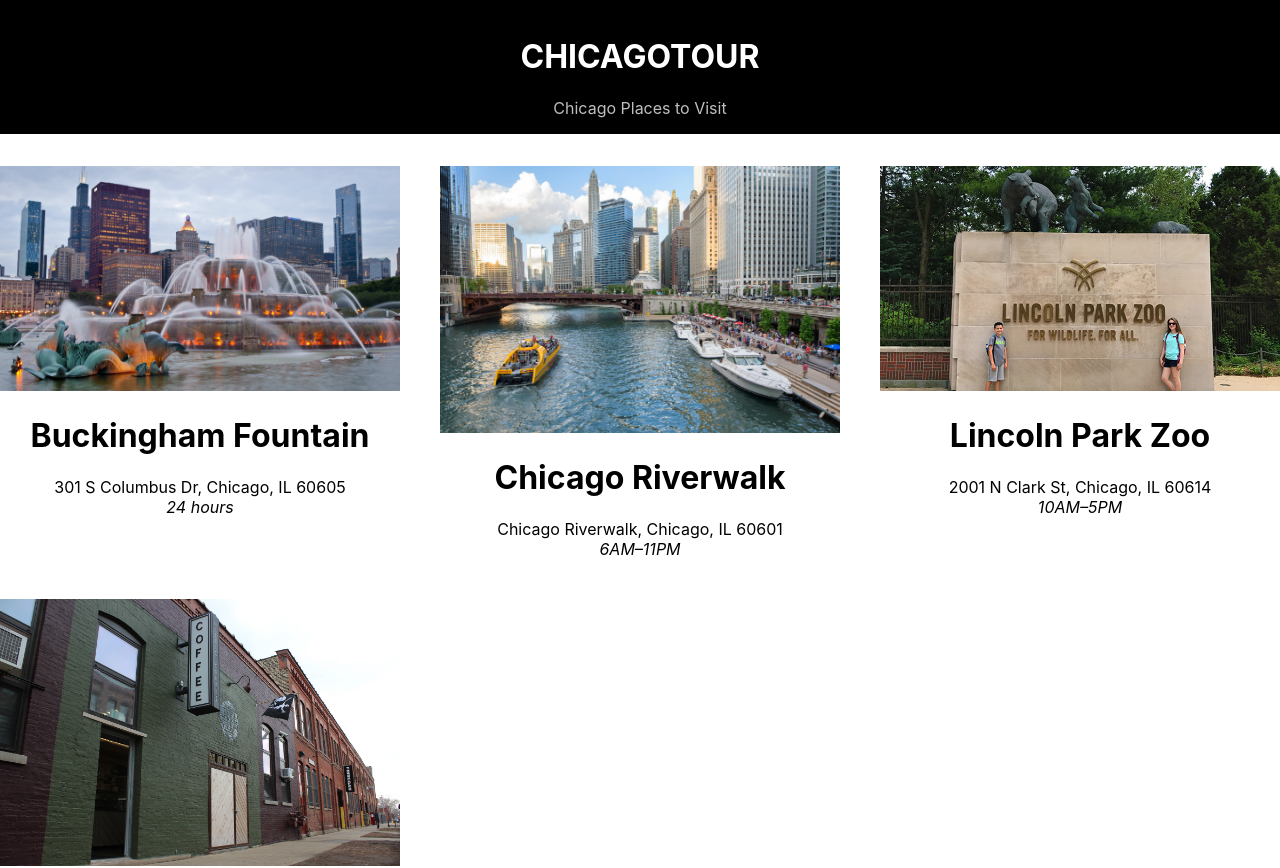
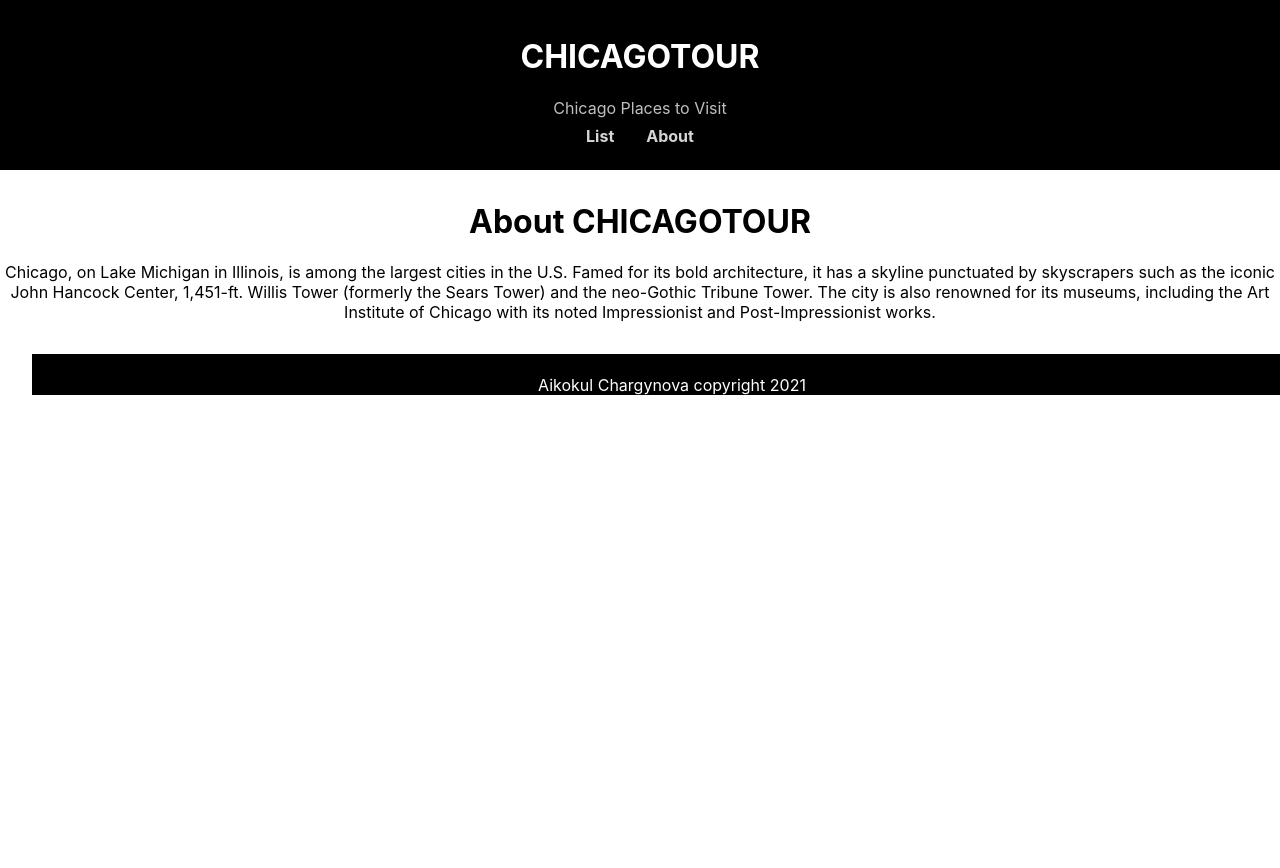
Before and after one commit to Aika586/chicagotour, a React (Create React App) app: page /#/about in a window 1280 px wide. Shown: the top 868 px of the page. After the commit the page ends 800 px from the top, so only its background shows below. Built offline with nearby package versions, Linux system fonts and the light colour scheme.

Commit message:
added routes

```diff
--- a/package.json
+++ b/package.json
@@ -8,6 +8,7 @@
     "@testing-library/user-event": "^12.8.3",
     "react": "^17.0.2",
     "react-dom": "^17.0.2",
+    "react-router-dom": "^6.0.2",
     "react-scripts": "4.0.3",
     "web-vitals": "^1.1.2"
   },
--- /dev/null
+++ b/src/About.js
@@ -0,0 +1,21 @@
+import React from 'react'
+
+ const About = () => {
+    return (
+        <div className="About">
+           <h1>About CHICAGOTOUR</h1>
+            <p>Chicago, on Lake Michigan in Illinois, is among the largest cities in
+      the U.S. Famed for its bold architecture, it has a skyline punctuated by skyscrapers such as
+      the iconic John Hancock Center, 1,451-ft.
+      Willis Tower (formerly the Sears Tower) and the neo-Gothic Tribune Tower.
+      The city is also renowned for its museums,
+      including the Art Institute of Chicago with its noted
+      Impressionist and Post-Impressionist works.
+            </p>
+
+        </div>
+    )
+}
+
+
+export default About
--- a/src/App.js
+++ b/src/App.js
@@ -3,21 +3,36 @@
 import Title from './Title';
 import PLACEList from './PLACEList';
 import Footer from './Footer';
+import About from './About';
+import {HashRouter as Router, Routes, Route} from 'react-router-dom'
+import PLACESDetails from './PLACESDetails'
 
 function App() {
 
 
   return (
 
+    <Router>
+
+
     <div className="App">
+
       <Title/>
-      <PLACEList/>
+      <Routes>
+      <Route path="/" element={<PLACEList/>}/>
+      <Route path="/about" element={<About/>}/>
+      <Route path="/details/:id" element={<PLACESDetails/>} />
+
+      </Routes>
       <Footer/>
+
+
+      </div>
 
 
 
 
-      </div>
+      </Router>
 
 
   );
--- a/src/Footer.js
+++ b/src/Footer.js
@@ -5,7 +5,7 @@
 export default function Footer() {
     return (
         <div className="Footer">
-            <p className="Footer-title">Alan Rakymzhan copyright 2021 </p>
+            <p className="Footer-title">Aikokul Chargynova copyright 2021 </p>
 
         </div>
     )
--- a/src/PLACEList.js
+++ b/src/PLACEList.js
@@ -6,8 +6,10 @@
 
 export default function PLACEList() {
 
-    const places = data.map(({ title, address, images,hours }) => {
-  return <PLACESSpace key={title}
+    const places = data.map(({ title, address, images,hours }, i) => {
+  return <PLACESSpace
+                    id={i}
+                    key={title}
                     name={title}
                     address={address} image={images[0]}
                     hours={hours} />;
--- /dev/null
+++ b/src/PLACESDetails.js
@@ -0,0 +1,26 @@
+import data from './places-data.json'
+import {useParams} from 'react-router-dom'
+
+const PLACESDetails=()=> {
+  const { id } =useParams()
+  const { images, title, desc, hours, features, geo } = data[id]
+
+  return (
+    <div>
+      <div>
+        <img src={`${process.env.PUBLIC_URL}images/${images[0]}`} />
+      </div>
+
+      <div>
+        <h1>{ title }</h1>
+        <p>{ desc }</p>
+        <p>{ hours }</p>
+        <p>{ features }</p>
+        <p>{ geo.lat } { geo.lon }</p>
+      </div>
+
+    </div>
+  )
+}
+
+export default PLACESDetails
--- a/src/PLACESSpace.js
+++ b/src/PLACESSpace.js
@@ -1,17 +1,24 @@
 import React from 'react';
 import './PLACESSpace.css';
+import { Link } from 'react-router-dom'
 
 
 
 export default function PLACESSpace(props) {
-    const{name,image,address,hours}=props
+    const{name,image,address,hours,id}=props
     return (
         <div className="PLACESSpace">
+            <Link to={`/details/${id}`}>
             <img src={`${process.env.PUBLIC_URL}/images/${image}`}
+
              width ='300' height ='300' alt="Hello"/>
-            <h1> {name}</h1>
+             </Link>
+            <h1>
+                <Link to={`/details/${id}`}>{name}</Link>
+            </h1>
             <div>{address}</div>
             <div className='hours'>{hours}</div>
+
 
         </div>
     )
--- a/src/Title.css
+++ b/src/Title.css
@@ -7,6 +7,19 @@
     color:#fff;
 }
 .Title-Subtitle {
-    color:rgba(255,255,255,0.75)
+    color:rgba(255,255,255,0.75);
 
 }
+
+.Title .nav-link {
+    display: inline-block;
+    padding: 0.5em 1em;
+    color: rgba(255, 255, 255, 0.835);
+    font-weight: bold;
+    text-decoration: none;
+  }
+
+  .Title .nav-link-active {
+    color: #fff;
+    border-bottom: 2px solid;
+  }
--- a/src/Title.js
+++ b/src/Title.js
@@ -1,13 +1,23 @@
 
-import React from 'react'
+import React from 'react';
 import './Title.css';
+import {Link} from 'react-router-dom'
 
 export default function Title() {
     return (
         <div className="Title">
+            <header>
             <h1>CHICAGOTOUR</h1>
 
         <div className="Title-Subtitle">Chicago Places to Visit</div>
+
+        <div>
+            <Link className="nav-link" activeclassname=" nav-link-active" to={"/"}> List</Link>
+            <Link className="nav-link" activeclassname=" nav-link-active" to={"/about"}> About</Link>
+        </div>
+
+
+        </header>
         </div>
     )
 }
```
Also changed, not shown: 1 other file (tests, documents, lock files or other folders).
